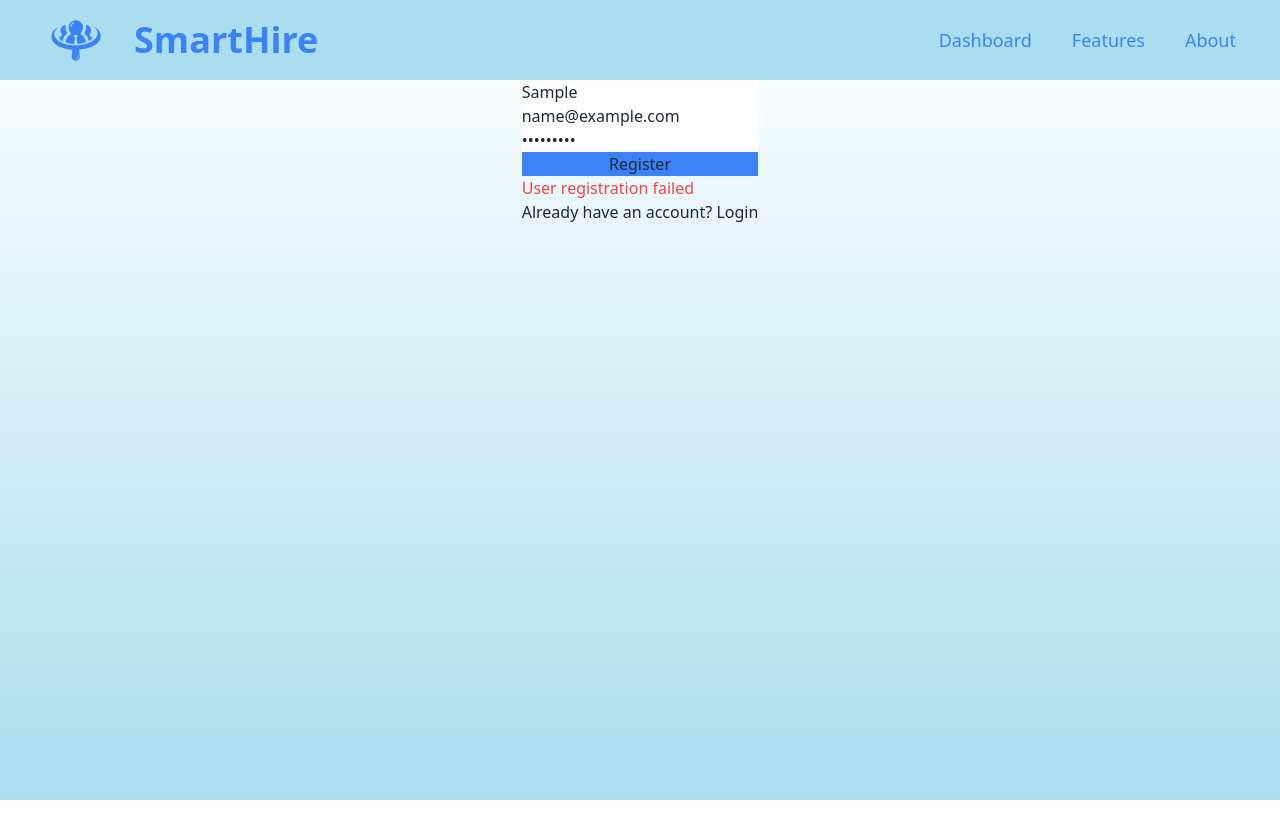
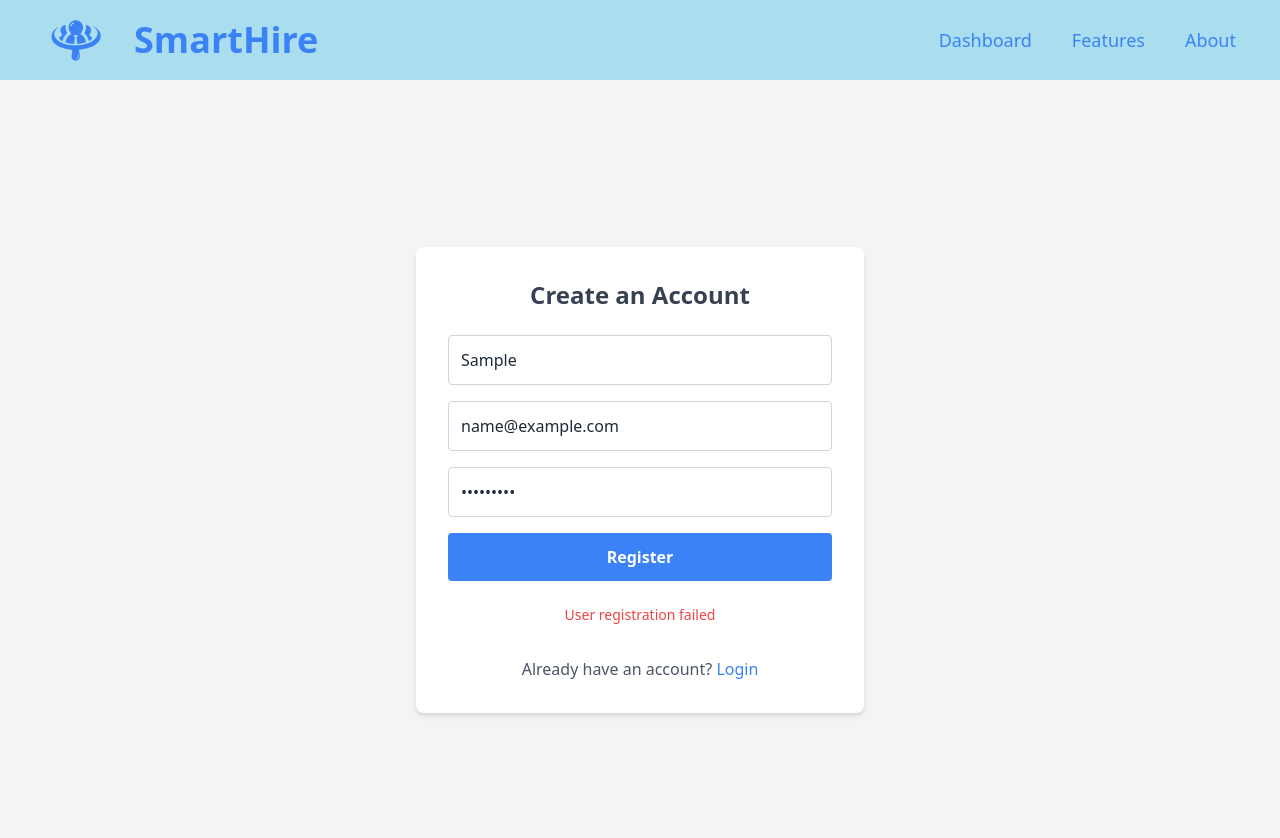
Before and after one commit to Mayank8881/SmartHire, a Next.js app: page /sign-up in a window 1280 px wide. Both pictures are taken after typing "Sample", "name@example.com", "Sample123" into the empty fields and a click on the button "Register". Shown: the top 838 px of the page. Before the commit the page ends 800 px from the top, so only its background shows below. Built offline with nearby package versions, Linux system fonts and the light colour scheme; no server answers; the database is empty.

Commit message:
ui-modify

```diff
--- a/app/ResumeUpload/page.js
+++ b/app/ResumeUpload/page.js
@@ -68,7 +68,7 @@ function ResumeUpload() {
 </main>
 
 <div className="flex flex-col items-center justify-center w-full p-6">
-        <div className="w-full max-w-[500px] bg-white mt-6 rounded-xl px-6 py-6 mb-10 text-black">
+  <div className="w-full max-w-[500px] bg-white dark:bg-gray-800 mt-6 rounded-xl px-6 py-6 mb-10 text-black dark:text-white">
     <h2 className="text-2xl sm:text-3xl font-bold">Upload Your Resume</h2>
     <p className="mt-1 text-sm md:text-base">
       Supported formats - pdf, doc, docx (max file size - 2MB).
@@ -81,7 +81,7 @@ function ResumeUpload() {
       {/* Resume Upload Input */}
       <input
         type="file"
-              className="file-input file-input-bordered h-10 w-full sm:max-w-xs text-white"
+        className="file-input file-input-bordered h-10 w-full sm:max-w-xs dark:bg-gray-700 dark:text-white text-black"
         multiple
         accept=".pdf, .doc, .docx"
         onChange={handleFileChange}
@@ -103,7 +103,7 @@ function ResumeUpload() {
       <textarea
         value={jobPrompt}
         onChange={handleJobPromptChange}
-              className="textarea textarea-bordered h-20 w-full text-white text-base p-2 resize-none sm:resize"
+        className="textarea textarea-bordered h-20 w-full text-black dark:text-white dark:bg-gray-700 text-base p-2 resize-none sm:resize"
         placeholder="Enter your job requirements (e.g., skills, experience, and qualifications for the role)"
       />
 
@@ -125,6 +125,7 @@ function ResumeUpload() {
     </form>
   </div>
 </div>
+
     </>
   );
 }
--- a/app/sign-in/page.js
+++ b/app/sign-in/page.js
@@ -44,7 +44,7 @@ const SignInPage = () => {
     return (
         <>
         <AuthGuard>
-            <div className="grid place-items-center">
+            {/* <div className="grid place-items-center">
                 <form onSubmit={handleSubmit} className="flex flex-col">
                     <input
                         onChange={(e) => setEmail(e.target.value)}
@@ -70,7 +70,48 @@ const SignInPage = () => {
                         Don't have an account? <u>Register</u>
                     </Link>
                 </form>
-            </div>
+            </div> */}
+            <div className="min-h-screen flex items-center justify-center bg-gray-100">
+    <div className="bg-white shadow-md rounded-lg p-8 max-w-md w-full">
+        <h2 className="text-2xl font-bold text-center text-gray-700 mb-6">Sign In</h2>
+        <form onSubmit={handleSubmit} className="flex flex-col gap-4">
+            <input
+                onChange={(e) => setEmail(e.target.value)}
+                type="email"
+                placeholder="Email"
+                required
+                className="p-3 border border-gray-300 rounded focus:outline-none focus:ring-2 focus:ring-blue-500 transition-all"
+            />
+            <input
+                onChange={(e) => setPassword(e.target.value)}
+                type="password"
+                placeholder="Password"
+                required
+                className="p-3 border border-gray-300 rounded focus:outline-none focus:ring-2 focus:ring-blue-500 transition-all"
+            />
+            <button
+                type="submit"
+                className="bg-blue-500 text-white font-semibold py-3 rounded hover:bg-blue-600 transition-all transform hover:scale-105"
+            >
+                Login
+            </button>
+
+            {error && (
+                <div className="text-red-500 text-sm text-center mt-2">
+                    {error}
+                </div>
+            )}
+
+            <p className="text-center text-gray-600 mt-4">
+                Don't have an account?{" "}
+                <Link href="/sign-up" className="text-blue-500 hover:underline transition">
+                    Register
+                </Link>
+            </p>
+        </form>
+    </div>
+</div>
+
             </AuthGuard>
         </>
     );
--- a/app/sign-up/page.js
+++ b/app/sign-up/page.js
@@ -73,7 +73,7 @@ const Page = () => {
 
     return (
         <AuthGuard>
-        <div className="grid place-items-center">
+        {/* <div className="grid place-items-center">
             <form onSubmit={handleSubmit} className="flex flex-col">
                 <input
                     value={name}
@@ -105,7 +105,58 @@ const Page = () => {
                     Already have an account? <span>Login</span>
                 </Link>
             </form>
-        </div>
+        </div> */}
+        <div className="min-h-screen flex items-center justify-center bg-gray-100">
+    <div className="bg-white shadow-md rounded-lg p-8 max-w-md w-full">
+        <h2 className="text-2xl font-bold text-center text-gray-700 mb-6">Create an Account</h2>
+        <form onSubmit={handleSubmit} className="flex flex-col gap-4">
+            <input
+                value={name}
+                onChange={(e) => setName(e.target.value)}
+                type="text"
+                placeholder="Full Name"
+                required
+                className="p-3 border border-gray-300 rounded focus:outline-none focus:ring-2 focus:ring-blue-500 transition-all"
+            />
+            <input
+                value={email}
+                onChange={(e) => setEmail(e.target.value)}
+                type="email"
+                placeholder="Email"
+                required
+                className="p-3 border border-gray-300 rounded focus:outline-none focus:ring-2 focus:ring-blue-500 transition-all"
+            />
+            <input
+                value={password}
+                onChange={(e) => setPassword(e.target.value)}
+                type="password"
+                placeholder="Password"
+                required
+                className="p-3 border border-gray-300 rounded focus:outline-none focus:ring-2 focus:ring-blue-500 transition-all"
+            />
+            <button
+                type="submit"
+                className="bg-blue-500 text-white font-semibold py-3 rounded hover:bg-blue-600 transition-all transform hover:scale-105"
+            >
+                Register
+            </button>
+
+            {error && (
+                <div className="text-red-500 text-sm text-center mt-2">
+                    {error}
+                </div>
+            )}
+
+            <p className="text-center text-gray-600 mt-4">
+                Already have an account?{" "}
+                <Link href="/sign-in" className="text-blue-500 hover:underline transition">
+                    Login
+                </Link>
+            </p>
+        </form>
+    </div>
+</div>
+
         </AuthGuard>
     );
 };
```
Lines whose indentation alone changed are shown as unchanged.
